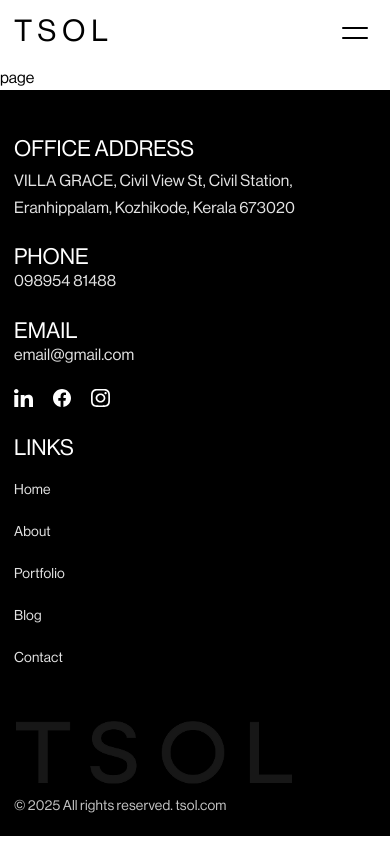
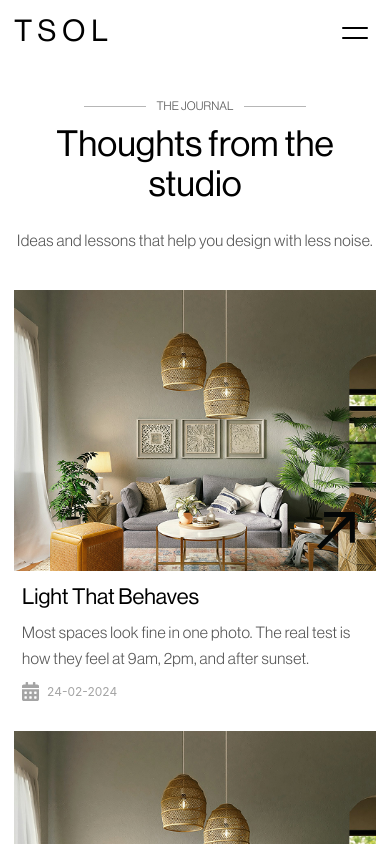
Before and after one commit to Fenar7/TSOL_Website, a Next.js app: page /blog in a window 390 px wide. Shown: the top 844 px of the page. Built offline with nearby package versions, Linux system fonts and the light colour scheme.

Commit message:
home link ok:

```diff
--- a/app/blog/page.tsx
+++ b/app/blog/page.tsx
@@ -1,9 +1,12 @@
-import React from 'react'
+import BlogPageSection from "../components/BlogPageSection/BlogPageSection";
+import "./style.scss";
 
 const page = () => {
   return (
-    <div>page</div>
-  )
-}
+    <main className="blog-page-main">
+      <BlogPageSection />
+    </main>
+  );
+};
 
-export default page
+export default page;
--- a/app/blog/style.scss
+++ b/app/blog/style.scss
@@ -0,0 +1,4 @@
+.blog-page-main {
+  background: $white;
+  min-height: calc(100dvh - var(--site-header-height));
+}
--- /dev/null
+++ b/app/components/BlogPageSection/style.scss
@@ -0,0 +1,269 @@
+.blog-page-section-main {
+  background: $white;
+  padding: 45px 0 80px;
+}
+
+.blog-page-section-container.container {
+  margin-inline: auto;
+  max-width: 1720px;
+  padding-inline: 0;
+  width: calc(100% - 200px);
+}
+
+.blog-page-section-title {
+  margin-inline: auto;
+  max-width: 737px;
+}
+
+.blog-page-section-title .section-title__kicker {
+  text-transform: uppercase;
+}
+
+.blog-page-section-title .section-title__title {
+  font-size: 45px;
+  letter-spacing: 0;
+}
+
+.blog-page-section-title .section-title__subtitle {
+  color: $txt-grey;
+  font-size: 19px;
+  letter-spacing: 0.02em;
+  line-height: 30px;
+  margin-top: 15px;
+}
+
+.blog-page-grid {
+  column-gap: 38px;
+  display: grid;
+  grid-template-columns: repeat(3, minmax(0, 1fr));
+  row-gap: 38px;
+  margin-top: 53px;
+}
+
+.blog-page-card {
+  display: flex;
+  flex-direction: column;
+  gap: 13px;
+  min-width: 0;
+}
+
+.blog-page-card-image-wrap {
+  height: 393px;
+  overflow: hidden;
+  position: relative;
+  width: 100%;
+}
+
+.blog-page-card-image {
+  background-color: #c5c5c5;
+  background-position: center;
+  background-repeat: no-repeat;
+  background-size: cover;
+  height: 100%;
+  width: 100%;
+}
+
+.blog-page-card-arrow-link {
+  bottom: 19px;
+  display: inline-flex;
+  height: 40px;
+  position: absolute;
+  right: 19px;
+  transition: transform 0.2s ease, opacity 0.2s ease;
+  width: 40px;
+}
+
+.blog-page-card-arrow-link:hover {
+  opacity: 0.82;
+  transform: translate(1px, -1px);
+}
+
+.blog-page-card-content {
+  display: flex;
+  flex-direction: column;
+  gap: 13px;
+  padding: 0 22px;
+}
+
+.blog-page-card-title {
+  color: $black;
+  font-family: $font-neue-haas;
+  font-size: 25px;
+  font-style: normal;
+  font-weight: 400;
+  line-height: 1.2;
+  margin: 0;
+}
+
+.blog-page-card-excerpt {
+  color: $txt-grey;
+  font-family: $font-neue-haas;
+  font-size: 19px;
+  font-style: normal;
+  font-weight: 350;
+  letter-spacing: 0.02em;
+  line-height: 30px;
+  margin: 0;
+}
+
+.blog-page-card-date {
+  align-items: center;
+  color: #a4a4a4;
+  display: inline-flex;
+  font-family: "Inter", sans-serif;
+  font-size: 12px;
+  font-style: normal;
+  font-weight: 400;
+  gap: 8px;
+  line-height: 1;
+}
+
+.blog-page-pagination {
+  align-items: center;
+  display: flex;
+  gap: 12px;
+  justify-content: center;
+  margin-top: 58px;
+}
+
+.blog-page-page-list {
+  display: flex;
+  gap: 8px;
+}
+
+.blog-page-page-btn {
+  align-items: center;
+  background: transparent;
+  border: 1px solid $stroke-grey;
+  border-radius: 4px;
+  color: $txt-grey;
+  cursor: pointer;
+  display: inline-flex;
+  font-family: $font-neue-haas;
+  font-size: 17px;
+  font-style: normal;
+  font-weight: 400;
+  height: 42px;
+  justify-content: center;
+  min-width: 42px;
+  padding: 0 14px;
+  transition: border-color 0.2s ease, color 0.2s ease, background-color 0.2s ease;
+}
+
+.blog-page-page-btn:hover:not(:disabled) {
+  border-color: $black;
+  color: $black;
+}
+
+.blog-page-page-btn.is-active {
+  background: $black;
+  border-color: $black;
+  color: $white;
+}
+
+.blog-page-page-btn:disabled {
+  cursor: not-allowed;
+  opacity: 0.45;
+}
+
+.blog-page-page-btn-nav {
+  min-width: 94px;
+}
+
+@media (max-width: 1440px) {
+  .blog-page-section-main {
+    padding: 40px 0 70px;
+  }
+
+  .blog-page-section-title .section-title__title {
+    font-size: clamp(36px, 2.85vw, 45px);
+  }
+
+  .blog-page-grid {
+    column-gap: 28px;
+    row-gap: 32px;
+  }
+
+  .blog-page-card-image-wrap {
+    height: clamp(300px, 25vw, 393px);
+  }
+
+  .blog-page-card-title {
+    font-size: clamp(22px, 1.55vw, 25px);
+  }
+
+  .blog-page-card-excerpt {
+    font-size: clamp(16px, 1.1vw, 19px);
+    line-height: clamp(24px, 1.8vw, 30px);
+  }
+}
+
+@media (max-width: 1180px) {
+  .blog-page-section-container.container {
+    width: calc(100% - 40px);
+  }
+
+  .blog-page-grid {
+    grid-template-columns: repeat(2, minmax(0, 1fr));
+  }
+}
+
+@media (max-width: 767px) {
+  .blog-page-section-main {
+    padding: 34px 0 58px;
+  }
+
+  .blog-page-grid {
+    grid-template-columns: minmax(0, 1fr);
+    margin-top: 36px;
+    row-gap: 30px;
+  }
+
+  .blog-page-card-image-wrap {
+    height: min(393px, 72vw);
+    min-height: 240px;
+  }
+
+  .blog-page-pagination {
+    flex-wrap: wrap;
+    gap: 10px;
+    margin-top: 36px;
+  }
+}
+
+@media (max-width: 639px) {
+  .blog-page-section-container.container {
+    width: calc(100% - 28px);
+  }
+
+  .blog-page-section-title .section-title__title {
+    word-spacing: 0;
+  }
+
+  .blog-page-section-title .section-title__subtitle {
+    font-size: 16px;
+    line-height: 25px;
+    margin-top: 10px;
+  }
+
+  .blog-page-card-content {
+    gap: 10px;
+    padding-inline: 8px;
+  }
+
+  .blog-page-card-title {
+    font-size: 22px;
+  }
+
+  .blog-page-card-excerpt {
+    font-size: 16px;
+    line-height: 26px;
+  }
+
+  .blog-page-page-btn {
+    font-size: 16px;
+    height: 40px;
+    min-width: 40px;
+    padding-inline: 12px;
+  }
+}
```
